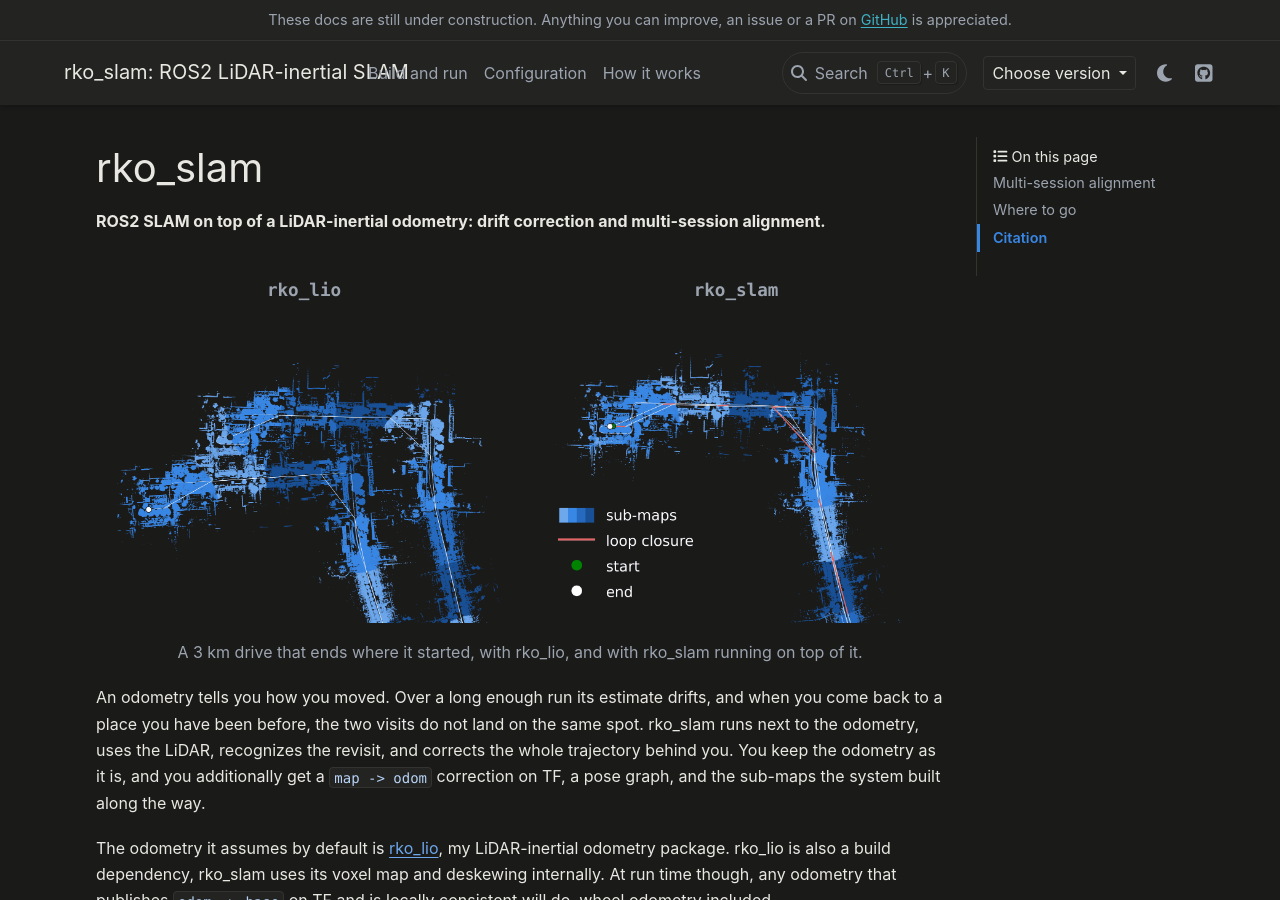
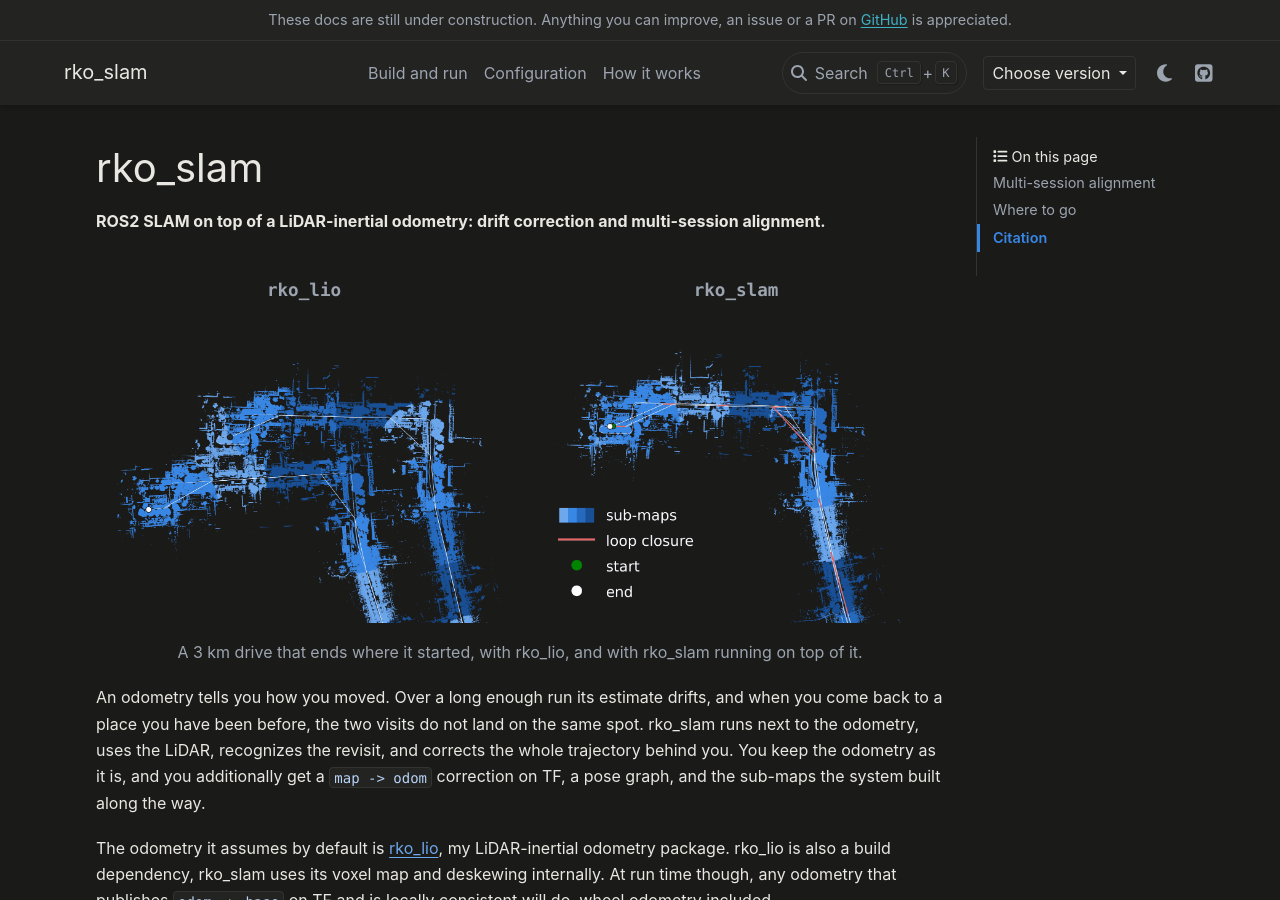
Before and after one commit to PRBonn/rko_slam, a Sphinx documentation site: the page built from docs/index.md, in a window 1280 px wide and 900 px high. Built offline with Sphinx 7.4.7 and the PyData theme 0.15.4, drawn with Linux system fonts in a browser that asks for light colours.

Commit message:
minor changes and fixes

```diff
--- a/docs/conf.py
+++ b/docs/conf.py
@@ -13,7 +13,6 @@ source_suffix = {".rst": "restructuredtext", ".md": "markdown"}
 exclude_patterns = ["_build", "root"]
 
 html_title = "rko_slam: ROS2 LiDAR-inertial SLAM"
-html_short_title = "rko_slam"
 html_theme = "pydata_sphinx_theme"
 rosdoc2_settings = {"override_theme": False}
 html_static_path = ["_static"]
@@ -23,6 +22,7 @@ html_baseurl = "https://prbonn.github.io/rko_slam/master/"
 html_context = {"default_mode": "dark"}
 html_sidebars = {"**": []}
 html_theme_options = {
+    "logo": {"text": "rko_slam"},
     "github_url": "https://github.com/PRBonn/rko_slam",
     "announcement": 'These docs are still under construction. Anything you can improve, an issue or a PR on <a href="https://github.com/PRBonn/rko_slam">GitHub</a> is appreciated.',
     "navbar_start": ["navbar-logo"],
```
Also changed, not shown: 5 other files.
